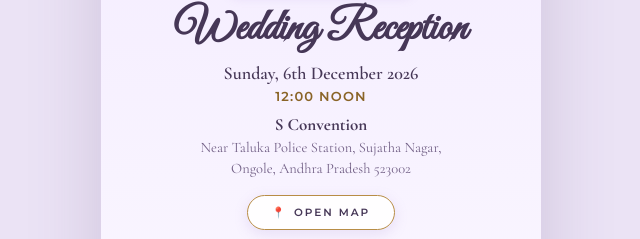
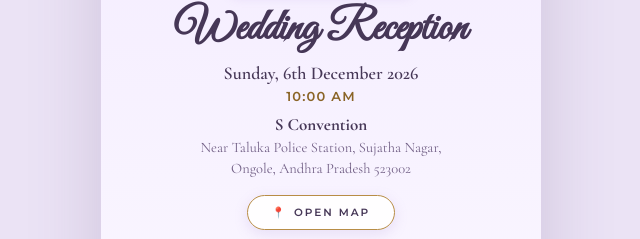
Before and after one commit to MaheshBathula/kiranmayi-weds-mahesh, a plain HTML site: page index.html in a window 1280 px wide. Shown: the part 1590-1829 px from the top of the page, 319-959 px from the left. Drawn offline with nearby package versions, Linux system fonts and the light colour scheme.

Commit message:
Update index.html

```diff
--- a/index.html
+++ b/index.html
@@ -1210,7 +1210,7 @@
         <span class="event-badge">Celebration &amp; Feast</span>
         <h2 class="event-title">Wedding Reception</h2>
         <div class="event-date">Sunday, 6th December 2026</div>
-        <div class="event-time">12:00 NOON</div>
+        <div class="event-time">10:00 AM</div>
         <div class="event-venue-name">S Convention</div>
         <p class="event-address">
           Near Taluka Police Station, Sujatha Nagar,<br/>
```
